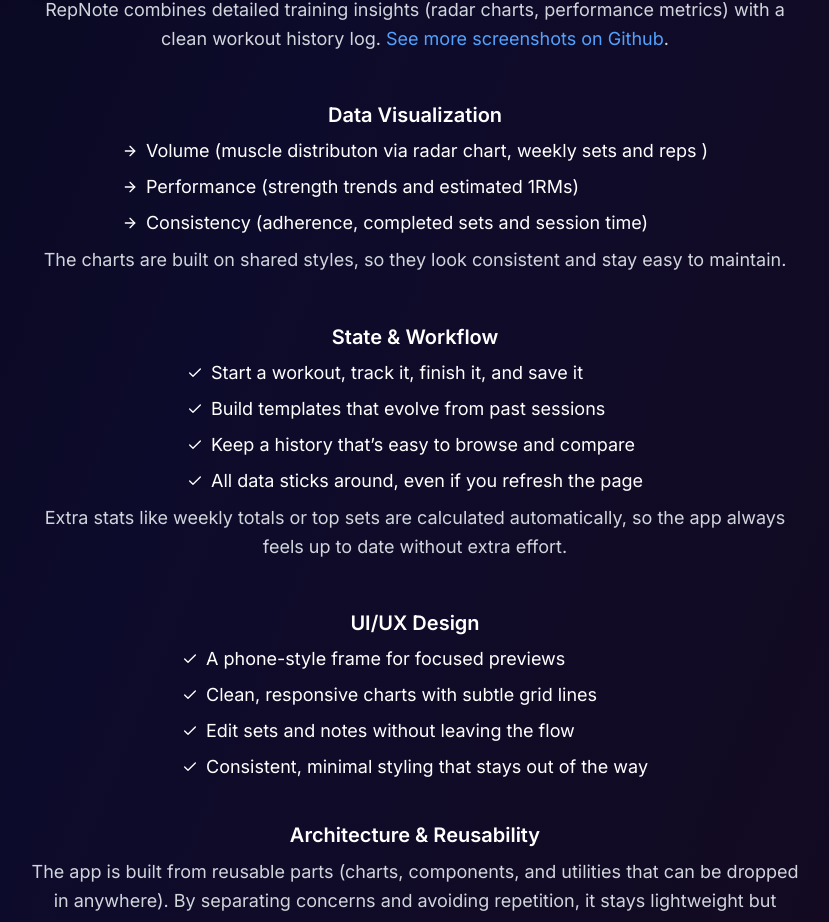
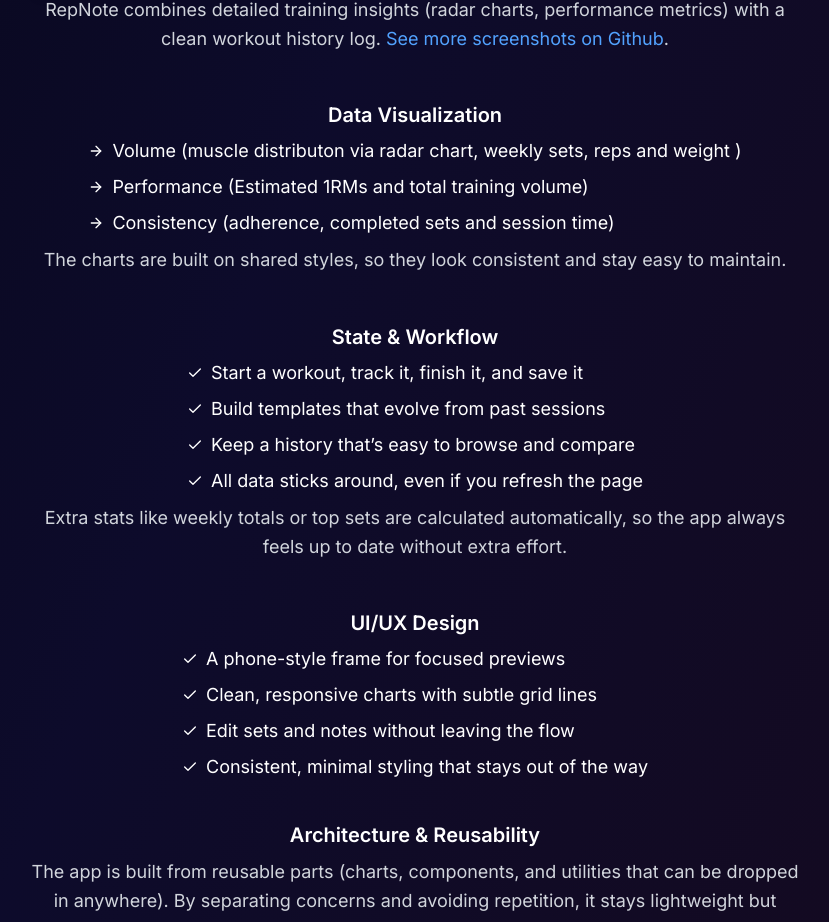
Before and after one commit to funcnroll/funcnroll.dev, a React (Vite) app: page /repnote in a window 1280 px wide. Shown: the part 1690-2612 px from the top of the page, without its empty margins (225-1054 px from the left). Built offline with nearby package versions, Linux system fonts and the light colour scheme.

Commit message:
Update project details in RepNote & remove unnecessary code

```diff
--- a/src/pages/Repnote.jsx
+++ b/src/pages/Repnote.jsx
@@ -88,13 +88,14 @@
           <ProjectH3>Data Visualization</ProjectH3>
 
           <ProjectUl>
-            <ProjectLi icon="chart">
-              Volume (muscle distributon via radar chart, weekly sets and reps )
+            <ProjectLi>
+              Volume (muscle distributon via radar chart, weekly sets, reps and
+              weight )
             </ProjectLi>
-            <ProjectLi icon="chart">
-              Performance (strength trends and estimated 1RMs)
+            <ProjectLi>
+              Performance (Estimated 1RMs and total training volume)
             </ProjectLi>
-            <ProjectLi icon="chart">
+            <ProjectLi>
               Consistency (adherence, completed sets and session time)
             </ProjectLi>
           </ProjectUl>
```
